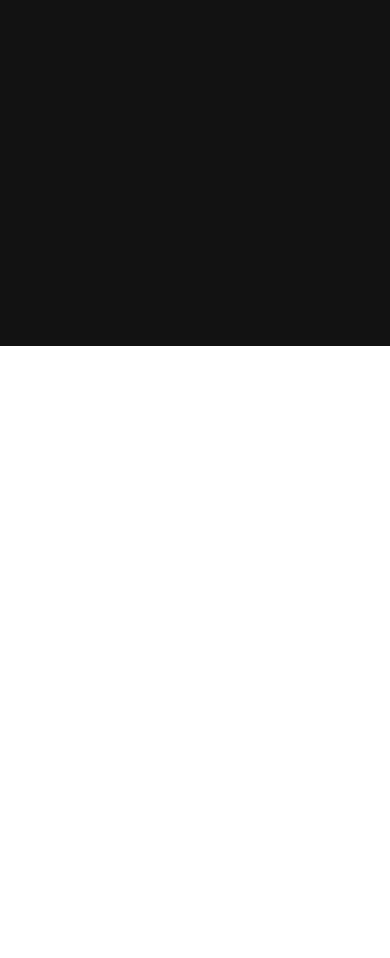
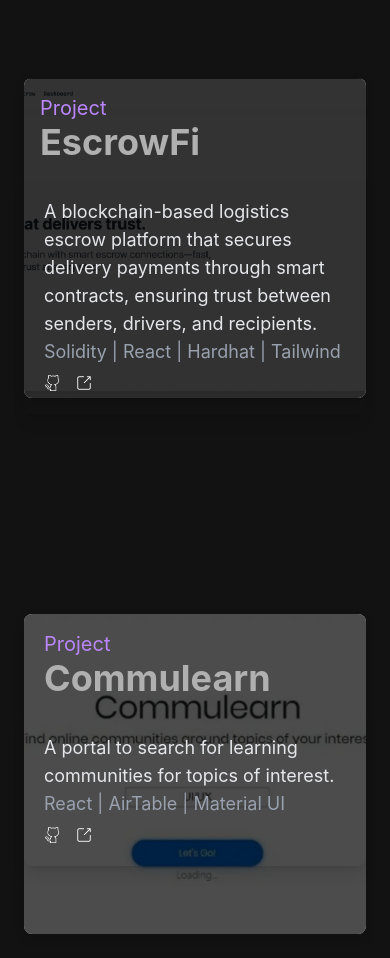
Before and after one commit to roopakmahadane/Portfolio, a React (Vite) app: page / in a window 390 px wide. Shown: the part 2440-3398 px from the top of the page. Before the commit the page ends 2786 px from the top, so only its background shows below. Built offline with nearby package versions, Linux system fonts and the light colour scheme.

Commit message:
Added projects

```diff
--- a/src/components/Home.jsx
+++ b/src/components/Home.jsx
@@ -6,7 +6,7 @@ import Projects from "./Projects";
 
 export default function Home() {
   return (
-    <div className="bg-[#121212] min-h-screen font-inter text-[##ffffff]">
+    <div className="bg-[#121212]  font-inter text-[##ffffff]">
       <Header />
         <Cover className="min-h-screen"/>
         <AboutMe />
--- a/src/components/ProjectCard.jsx
+++ b/src/components/ProjectCard1.jsx
@@ -1,13 +1,13 @@
-export default function ProjectCard({src}) {
+export default function ProjectCard1() {
     return (
         <div className="flex flex-row w-full relative z-0 font-inter">
             <div className=" w-full md:block md:w-4/6 relative drop-shadow-lg backdrop-opacity-10 md:backdrop-opacity-100 overflow-visible">
-             <img className="rounded-lg min-h-80 md:h-full z-0 object-cover" src={src} alt="StakeMe"/>
+             <img className="rounded-lg min-h-80 md:h-full z-0 object-cover" src="./src/assets/stakeMe.png" alt="StakeMe"/>
              <div className="absolute inset-0 md:bg-[#bb86fc]/30  bg-black/70 bg-opacity-90  rounded-lg cursor-pointer md:hover:bg-transparent transition duration-200 "></div>
             </div>
             <div className="w-full md:w-3/6 z-10 absolute md:right-0 mt-4 md:mt-4 lg:mt-12 overflow-visible">
                 <h1 className="text-left md:ml-7 ml-5 md:text-right text-xl text-[#bb86fc]  font-inter">Project</h1>
-                <a href="https://stake-me-pink.vercel.app/"><h1 className="text-left md:ml-7 ml-5 md:text-right text-[#b0b0b0] text-4xl font-bold pb-4 font-inter">StakeMe</h1></a>
+                <a target="_blank" href="https://stake-me-pink.vercel.app/"><h1 className="text-left md:ml-7 ml-5 md:text-right text-[#b0b0b0] text-4xl font-bold pb-4 font-inter">StakeMe</h1></a>
             <div className="w-full z-10 absolute  right-0 md:bg-[#1e1e1e] text-white p-5 rounded-lg shadow-lg backdrop-opacity-10 md:backdrop-opacity-100">
            <p className="text-left md:text-right text-lg font-inter text-gray-200 md:p-2 xd:pb-1 ">
            StakeMe lets fans invest in creators by buying personal tokens tied to their social presence on Farcaster and Ethereum.
@@ -15,7 +15,7 @@ export default function ProjectCard({src}) {
             <p className="text-left md:text-right text-lg font-inter text-gray-400 xs:pb-2 ">
            Solidity | React | Hardhat | Tailwind
             </p>
-            <div className="space-x-2 flex justify-start mt-1 sm:mt-5  md:justify-end">
+            <div className="space-x-2 flex  bottom-0 justify-start mt-1 sm:mt-5  md:justify-end">
                 <a target="_blank" href="https://github.com/roopakmahadane/StakeMe">
                 <img className="w-4 h-4 md:w-5 md:h-5 inline-block mr-2 pointer-cursor" src="./src/assets/github.png" alt="github"/>
                 </a>
@@ -25,6 +25,7 @@ export default function ProjectCard({src}) {
                 </a>
             </div>
            </div>
+
             </div>
 
         </div>
--- /dev/null
+++ b/src/components/ProjectCard2.jsx
@@ -0,0 +1,34 @@
+export default function ProjectCard2() {
+    return (
+        <div className="flex flex-row w-full bg-[#121212] h-full relative z-0 font-inter mb-20">
+            <div className="w-full md:w-3/6 z-10 mt-4 md:mt-4  lg:mt-12 overflow-visible ">
+                <h1 className="text-left md:ml-0 ml-4  text-xl text-[#bb86fc] font-inter">Project</h1>
+                <a target="_blank" href="https://logistic-escrow-1sb2.vercel.app/">
+                    <h1 className="text-left md:ml-0  ml-4 text-[#b0b0b0] text-4xl font-bold pb-4 font-inter">EscrowFi</h1>
+                </a>
+                <div className="w-full z-10 md:bg-[#1e1e1e] text-white p-5 rounded-lg shadow-lg backdrop-opacity-10 md:backdrop-opacity-100">
+                    <p className="text-left text-lg font-inter text-gray-200 md:p-2 xd:pb-1">
+                    A blockchain-based logistics escrow platform that secures delivery payments through smart contracts, ensuring trust between senders, drivers, and recipients.
+                    </p>
+                    <p className="text-left text-lg md:ml-2 font-inter text-gray-400 xs:pb-2">
+                        Solidity | React | Hardhat | Tailwind
+                    </p>
+                    <div className="space-x-2 flex justify-start mt-1 sm:mt-5">
+                        <a target="_blank" href="https://github.com/roopakmahadane/Logistic-Escrow">
+                            <img className="w-4 h-4 md:w-5 md:h-5 inline-block mr-2 pointer-cursor" src="./src/assets/github.png" alt="github" />
+                        </a>
+                        <a target="_blank" href="https://logistic-escrow-1sb2.vercel.app/">
+                            <img className="w-4 h-4 md:w-5 md:h-5 inline-block mr-2" src="./src/assets/share.png" alt="share" />
+                        </a>
+                    </div>
+                </div>
+            </div>
+
+
+            <div className="w-full md:block md:w-4/6 right-0 absolute drop-shadow-lg z-0   overflow-visible">
+                <img className="rounded-lg min-h-80 md:h-full object-cover" src="./src/assets/escrowFi.png" alt="StakeMe" />
+                <div className="absolute inset-0 md:bg-[#bb86fc]/80 bg-black/80 bg-opacity-90 rounded-lg cursor-pointer md:hover:bg-transparent transition-all duration-500 ease-in-out"></div>
+            </div>
+        </div>
+    );
+}
--- /dev/null
+++ b/src/components/ProjectCard3.jsx
@@ -0,0 +1,32 @@
+export default function ProjectCard1() {
+    return (
+        <div className="flex flex-row w-full relative z-0 font-inter">
+            <div className=" w-full md:block md:w-4/6 relative drop-shadow-lg backdrop-opacity-10 md:backdrop-opacity-100 overflow-visible">
+             <img className="rounded-lg min-h-80 md:h-full z-0 object-cover" src="./src/assets/commuLearn.png" alt="StakeMe"/>
+             <div className="absolute inset-0 md:bg-[#bb86fc]/80  bg-black/70 bg-opacity-90  rounded-lg cursor-pointer md:hover:bg-transparent transition duration-200 "></div>
+            </div>
+            <div className="w-full md:w-3/6 z-10 absolute md:right-0 mt-4 md:mt-4 lg:mt-12 overflow-visible">
+                <h1 className="text-left md:ml-7 ml-5 md:text-right text-xl text-[#bb86fc]  font-inter">Project</h1>
+                <a target="_blank" href="https://clever-pike-b45737.netlify.com/"><h1 className="text-left md:ml-7 ml-5 md:text-right text-[#b0b0b0] text-4xl font-bold pb-4 font-inter">Commulearn</h1></a>
+            <div className="w-full z-10 absolute  right-0 md:bg-[#1e1e1e] text-white p-5 rounded-lg shadow-lg backdrop-opacity-10 md:backdrop-opacity-100">
+           <p className="text-left md:text-right text-lg font-inter text-gray-200 md:p-2 xd:pb-1 ">
+           A portal to search for learning communities for topics of interest.
+            </p>
+            <p className="text-left md:text-right text-lg font-inter text-gray-400 xs:pb-2 ">
+           React | AirTable | Material UI
+            </p>
+            <div className="space-x-2  flex justify-start mt-1 sm:mt-5  md:justify-end">
+                <a target="_blank" href="https://github.com/roopakmahadane/project-commulearn">
+                <img className="w-4 h-4 md:w-5 md:h-5 inline-block mr-2 pointer-cursor" src="./src/assets/github.png" alt="github"/>
+                </a>
+
+                <a target="_blank" href="https://clever-pike-b45737.netlify.com/">
+                <img className="w-4 h-4 md:w-5 md:h-5 inline-block mr-2" src="./src/assets/share.png" alt="github"/>
+                </a>
+            </div>
+           </div>
+            </div>
+
+        </div>
+    )
+}
--- a/src/components/Projects.jsx
+++ b/src/components/Projects.jsx
@@ -1,9 +1,15 @@
-import ProjectCard from "./ProjectCard";
+import ProjectCard1 from "./ProjectCard1";
+import ProjectCard2 from "./ProjectCard2";
+import ProjectCard3 from "./ProjectCard3";
 export default function Projects(){
     return(
-        <div className="min-h-screen bg-[#121212] p-6 mx-auto max-w-6xl font-inter">
+        <div className="min-h-screen bg-[#121212] p-6 mx-auto max-w-6xl  font-inter">
             <h1 className="text-3xl font-bold align-center text-center text-[#ffffff] md:text-left mb-4 mb-10"> Somethings I've built recently</h1>
-            <ProjectCard src="./src/assets/stakeMe.png"/>
+            <div className="flex flex-col gap-y-30">
+    <ProjectCard1 />
+    <ProjectCard2 />
+    <ProjectCard3 />
+  </div>
         </div>
     )
 }
```
Also changed, not shown: src/assets/commuLearn.png (added), src/assets/escrowFi.png (added).
